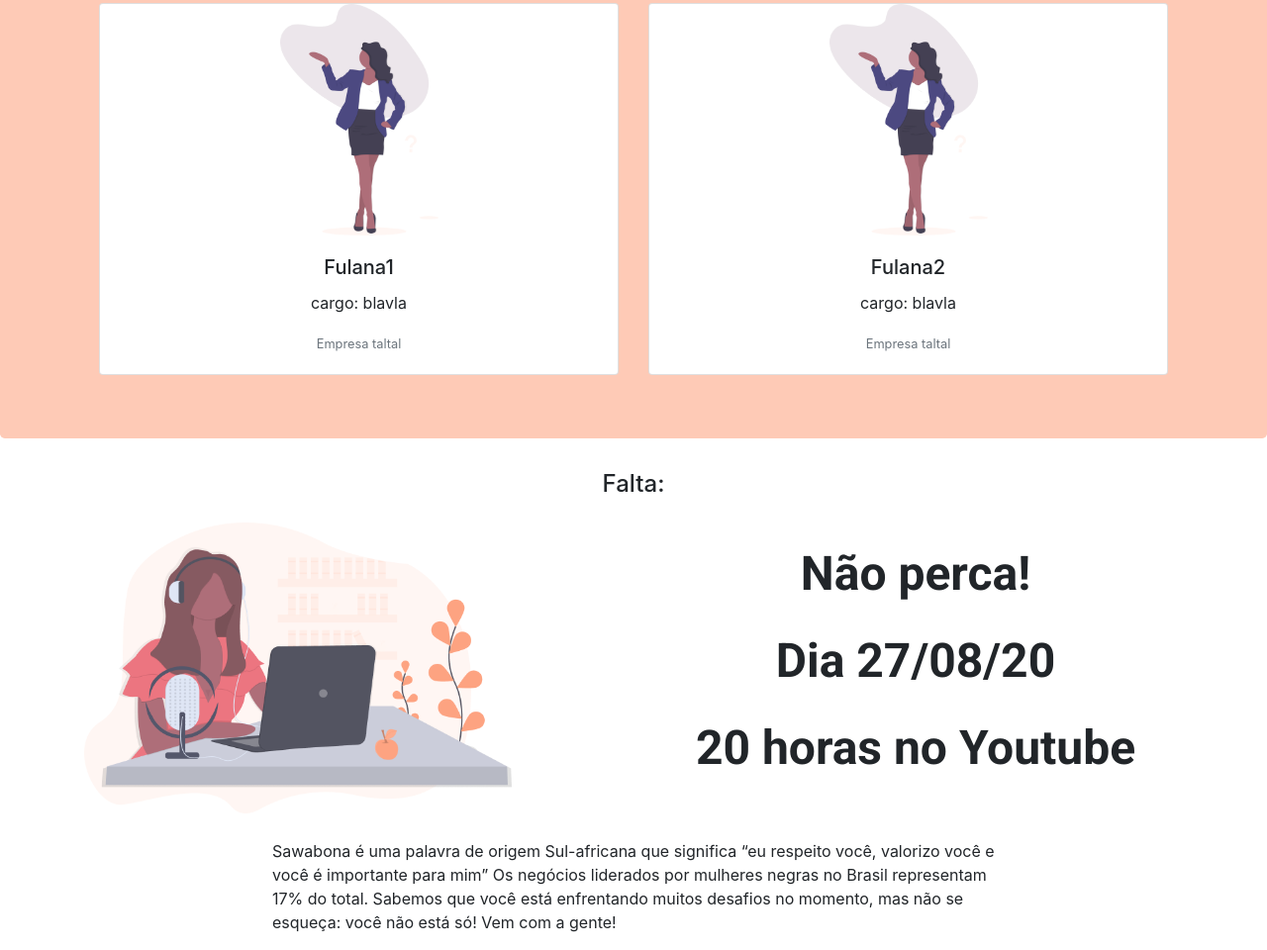
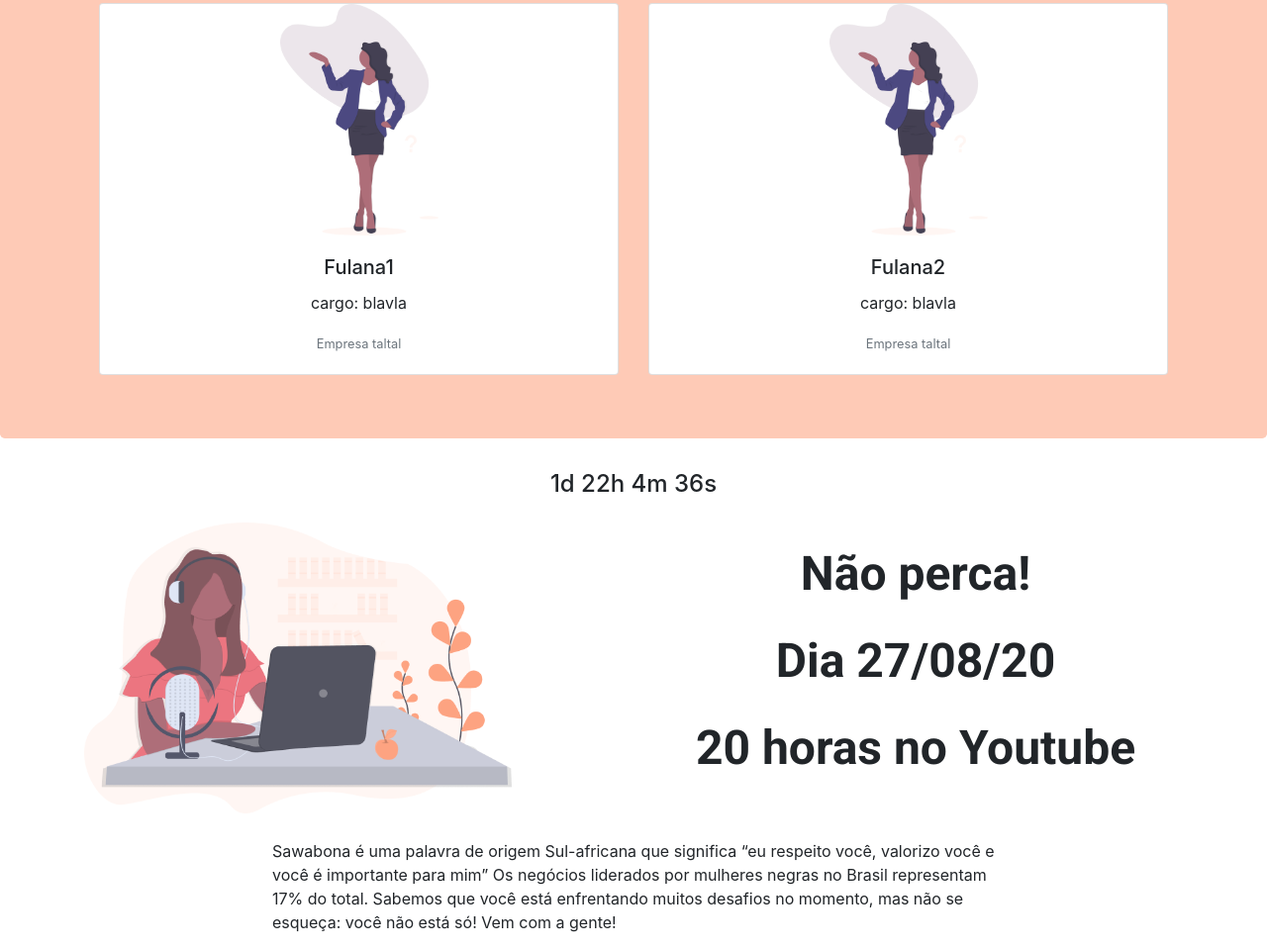
Before and after one commit to orsolon/sawabona-colab, a plain HTML site: page index.html in a window 1280 px wide. Shown: the part 893-1853 px from the top of the page at 99% size. Drawn offline with nearby package versions, Linux system fonts and the light colour scheme.

Commit message:
contagem regressiva

```diff
--- a/index.html
+++ b/index.html
@@ -94,7 +94,7 @@
     <section>
         <div class="container">
             <div class="row justify-content-center">
-                <h4 class="mb-4">Falta: </h4>
+                <h4 class="mb-4" id="dday"></h4>
             </div>
             <div class="row">
                 <div class="col-6">
@@ -153,9 +153,41 @@
                 message => alert("E-mail enviado com sucesso")
             );
         }
+
     </script>
 
+    <!--Script contagem regressiva-->
 
+    <script>
+        // Set the date we're counting down to
+        var countDownDate = new Date("August 27, 2020 20:00:00").getTime();
+
+        // Update the count down every 1 second
+        var x = setInterval(function() {
+
+        // Get todays date and time
+        var now = new Date().getTime();
+
+        // Find the distance between now an the count down date
+        var distance = countDownDate - now;
+
+        // Time calculations for days, hours, minutes and seconds
+        var days = Math.floor(distance / (1000 * 60 * 60 * 24));
+        var hours = Math.floor((distance % (1000 * 60 * 60 * 24)) / (1000 * 60 * 60));
+        var minutes = Math.floor((distance % (1000 * 60 * 60)) / (1000 * 60));
+        var seconds = Math.floor((distance % (1000 * 60)) / 1000);
+
+        // Display the result in the element with id="demo"
+        document.getElementById("dday").innerHTML = days + "d " + hours + "h "
+        + minutes + "m " + seconds + "s ";
+
+        // If the count down is finished, write some text
+        if (distance < 0) {
+            clearInterval(x);
+            document.getElementById("dday").innerHTML = "SITE NA TEIA";
+        }
+        }, 1000);
+    </script>
 
 
 
```
